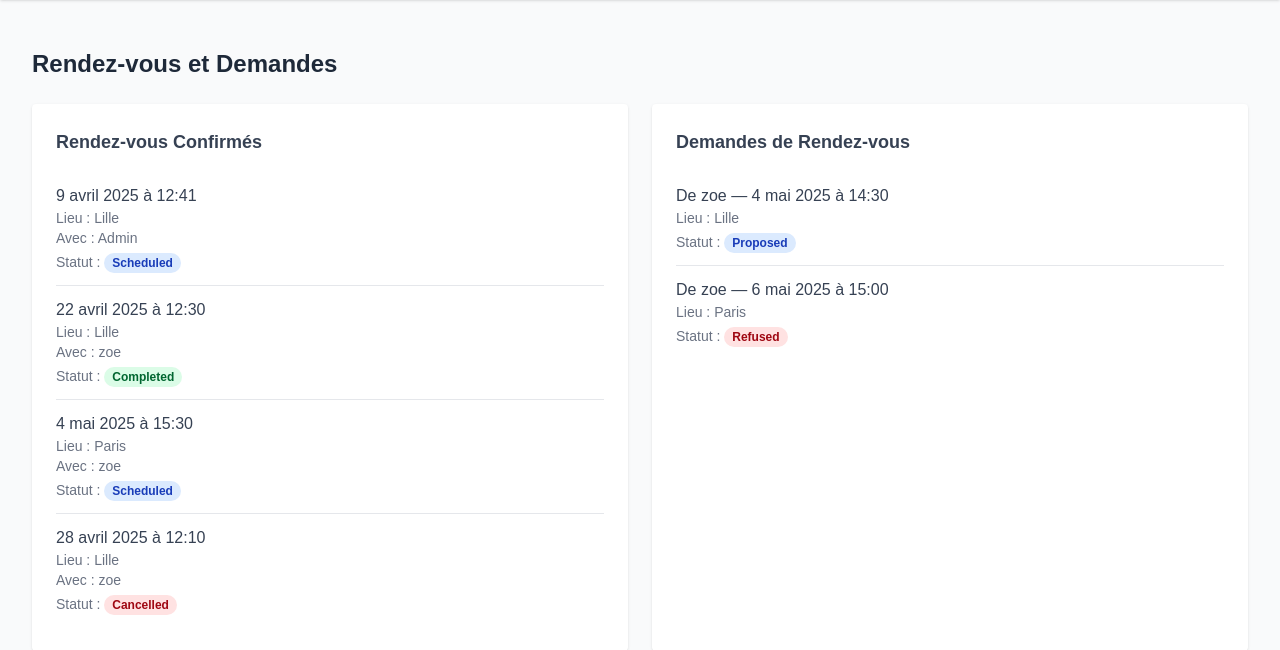
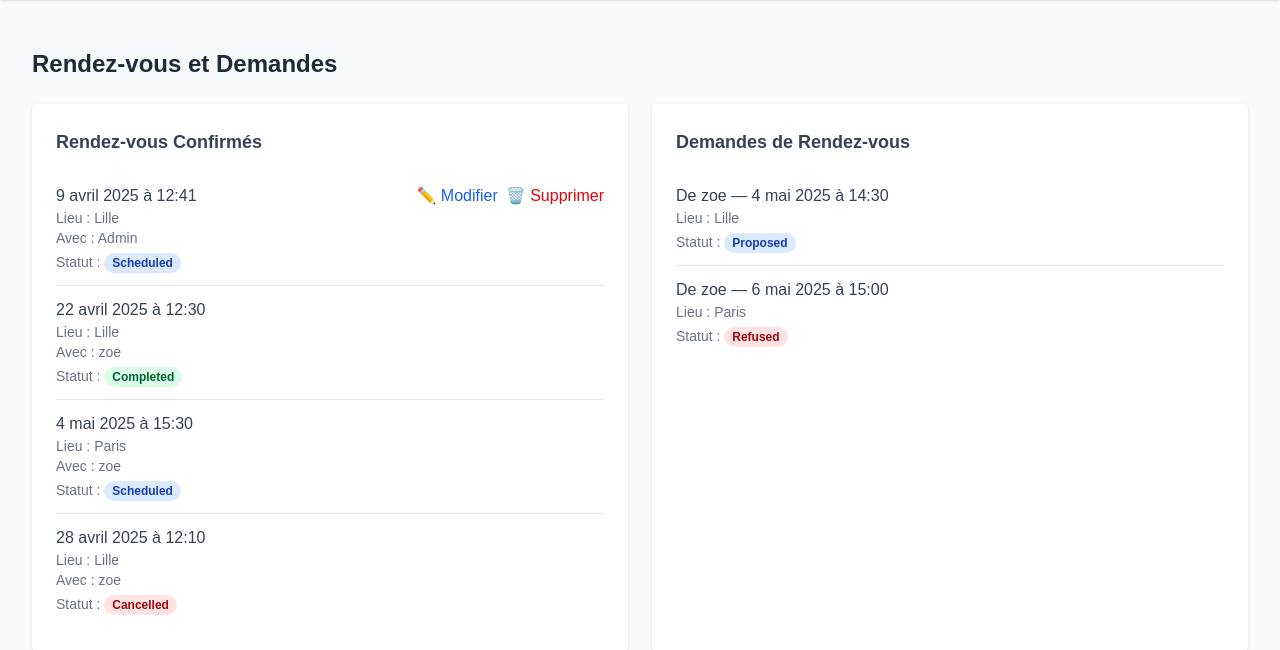
Before and after one commit to zpilia/driving_school, a Django app: page /appointments/ in a window 1280 px wide. Shown: the part 60-710 px from the top of the page. Run offline with Django 5.2, Linux system fonts and the light colour scheme; a user stored in the database is signed in; data comes from the database, SQL or seed files in the repository.

Commit message:
feat(appointments): add button for delete or update an appointments

```diff
--- a/template/appointments/list.html
+++ b/template/appointments/list.html
@@ -13,7 +13,8 @@
       {% if appointments %}
         <ul class="divide-y divide-gray-200">
           {% for appt in appointments %}
-            <li class="py-3">
+            <li class="py-3 flex justify-between items-start">
+              <div>
                 <p class="text-gray-700 font-medium">{{ appt.date }} à {{ appt.time }}</p>
                 <p class="text-sm text-gray-500">Lieu : {{ appt.location }}</p>
                 <p class="text-sm text-gray-500">Avec :
@@ -39,6 +40,19 @@
                     {{ appt.status|capfirst }}
                   </span>
                 </p>
+              </div>
+
+              <div class="ml-4 flex items-center space-x-2">
+                {% if user == appt.instructor or user == appt.student or user.is_admin %}
+                  <a href="{% url 'appointments:edit_appointment' appt.pk %}"
+                     class="text-blue-600 hover:text-blue-800 font-medium">✏️ Modifier</a>
+                {% endif %}
+
+                {% if user == appt.instructor or user == appt.student or user.is_admin %}
+                  <a href="{% url 'appointments:delete_appointment' appt.pk %}"
+                     class="text-red-600 hover:text-red-800 font-medium">🗑️ Supprimer</a>
+                {% endif %}
+              </div>
             </li>
           {% endfor %}
         </ul>
```
Lines whose indentation alone changed are shown as unchanged.
